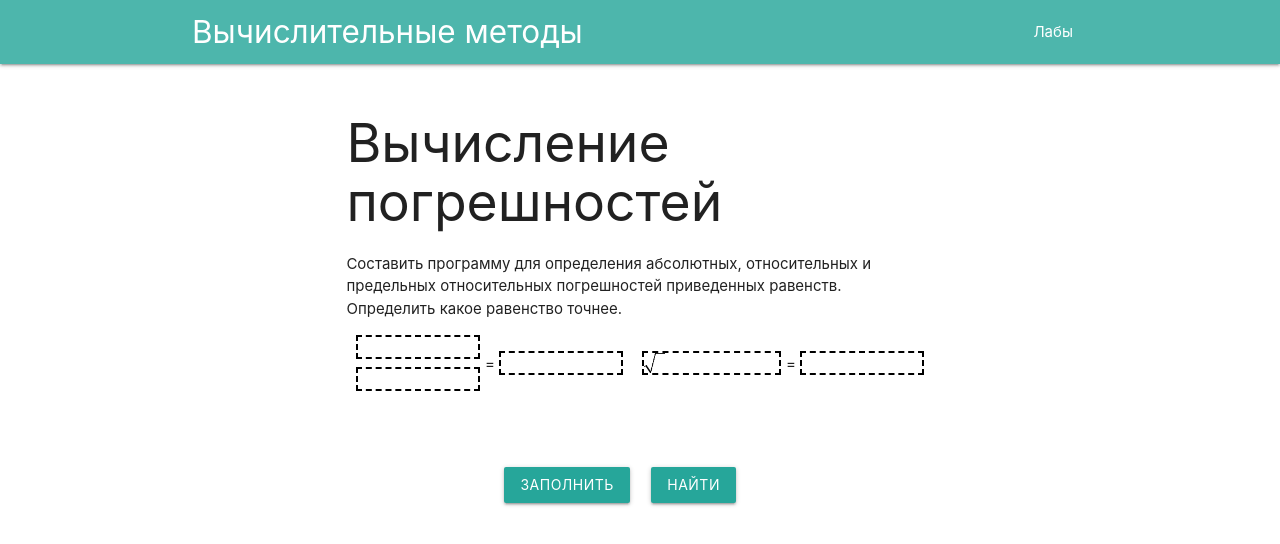
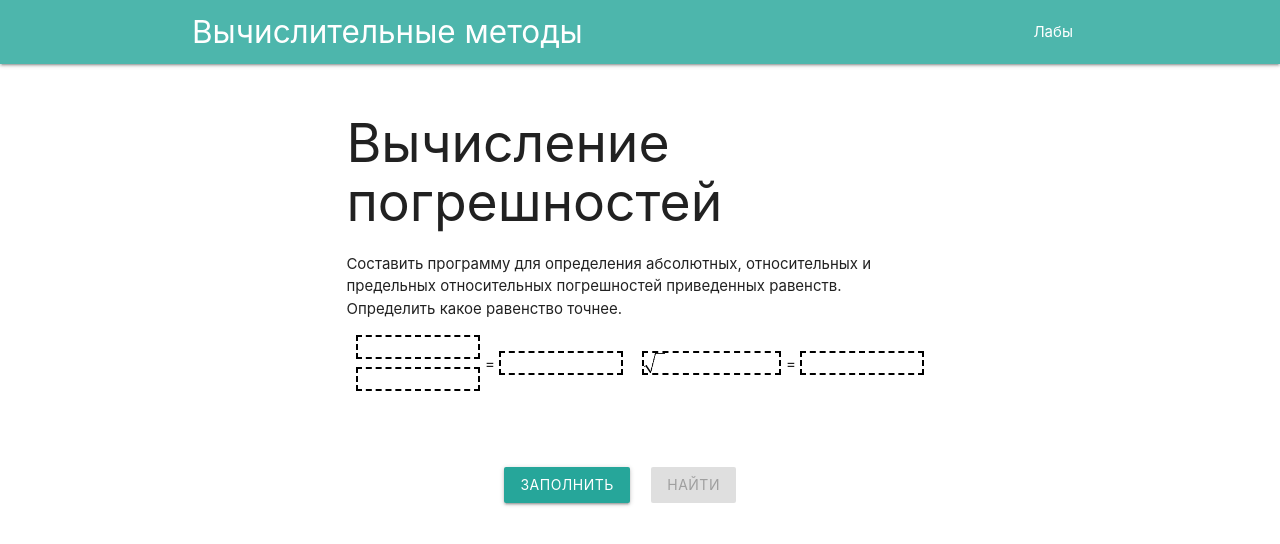
Before and after one commit to Vadimagic/ComputationalMethods, a Vue app: page /lab1 in a window 1280 px wide. Shown: the top 544 px of the page. Built offline with nearby package versions, Linux system fonts and the light colour scheme.

Commit message:
add check input (disabled btn)

```diff
--- a/src/views/Lab1.vue
+++ b/src/views/Lab1.vue
@@ -52,7 +52,7 @@
 				<button @click="fillForm" class="btn">Заполнить</button>
 			</div>
 			<div class="input-field col offset-s1 s2">
-				<button class="fault btn">Найти</button>
+				<button class="fault btn" :disabled="!Boolean(numerator && denominator && square && answer_1 && answer_2)">Найти</button>
 			</div>
 		</div>
 	</div>
--- a/src/views/Lab9.vue
+++ b/src/views/Lab9.vue
@@ -26,8 +26,6 @@ export default {
 				return {x: x, y: y[i]}
 			})
 		}]
-
-		console.log(y)
 
 		//Lagrange
 		let N = x.length, Pi, L = [], Newt = [], X =6.14
@@ -75,8 +73,6 @@ export default {
 			})
 		})
 
-		console.log(datasets)
-
 		//Splain
 
 		datasets.push({
```
